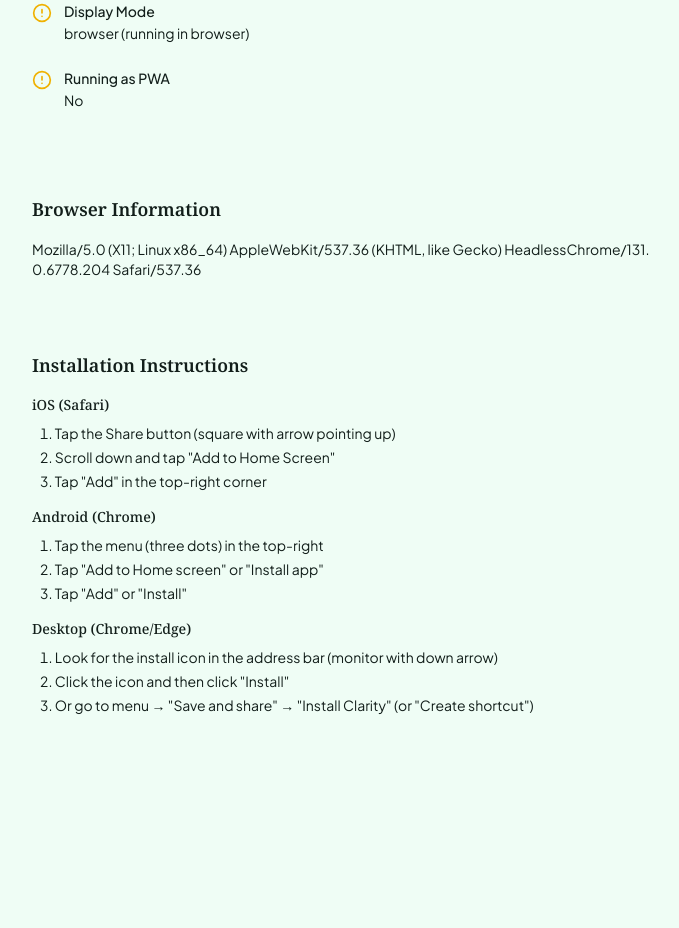
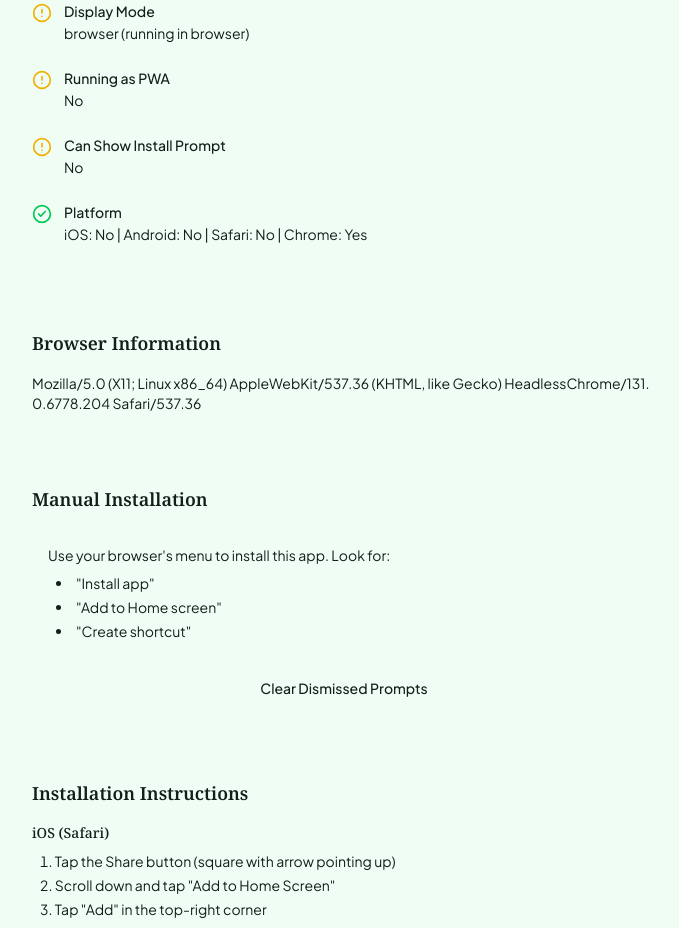
Before and after one commit to MohamedElshazly/Clarity, a Next.js app: page /pwa-status in a window 1280 px wide. Shown: the part 540-1468 px from the top of the page, without its empty margins (296-975 px from the left). Before the commit the page ends 1303 px from the top, so only its background shows below. Built offline with nearby package versions, Linux system fonts and the light colour scheme.

Commit message:
feat: enhance PWA installation prompts; add support for manual installation and improve user feedback

```diff
--- a/app/pwa-status/page.tsx
+++ b/app/pwa-status/page.tsx
@@ -1,7 +1,7 @@
 "use client";
 
 import { useEffect, useState } from "react";
-import { CheckCircle2, XCircle, AlertCircle } from "lucide-react";
+import { CheckCircle2, XCircle, AlertCircle, Download } from "lucide-react";
 
 interface PWAStatus {
 	manifestLoaded: boolean;
@@ -12,6 +12,16 @@ interface PWAStatus {
 	swUrl: string | null;
 	displayMode: string;
 	userAgent: string;
+	canInstall: boolean;
+	isIOS: boolean;
+	isSafari: boolean;
+	isChrome: boolean;
+	isAndroid: boolean;
+}
+
+interface BeforeInstallPromptEvent extends Event {
+	prompt: () => Promise<void>;
+	userChoice: Promise<{ outcome: "accepted" | "dismissed" }>;
 }
 
 export default function PWAStatusPage() {
@@ -24,10 +34,24 @@ export default function PWAStatusPage() {
 		swUrl: null,
 		displayMode: "browser",
 		userAgent: "",
+		canInstall: false,
+		isIOS: false,
+		isSafari: false,
+		isChrome: false,
+		isAndroid: false,
 	});
+
+	const [deferredPrompt, setDeferredPrompt] =
+		useState<BeforeInstallPromptEvent | null>(null);
 
 	useEffect(() => {
 		const checkPWAStatus = async () => {
+			const ua = navigator.userAgent;
+			const isIOS = /iPad|iPhone|iPod/.test(ua);
+			const isAndroid = /android/i.test(ua);
+			const isSafari = /^((?!chrome|android).)*safari/i.test(ua);
+			const isChrome = /chrome/i.test(ua) && !/edge/i.test(ua);
+
 			// Check manifest
 			const manifestLink = document.querySelector(
 				'link[rel="manifest"]'
@@ -75,11 +99,50 @@ export default function PWAStatusPage() {
 				swUrl: swRegistration?.active?.scriptURL || null,
 				displayMode,
 				userAgent: navigator.userAgent,
+				canInstall: false,
+				isIOS,
+				isSafari,
+				isChrome,
+				isAndroid,
 			});
 		};
 
 		checkPWAStatus();
+
+		// Listen for beforeinstallprompt
+		const handler = (e: Event) => {
+			console.log("[PWA Status] beforeinstallprompt fired");
+			e.preventDefault();
+			setDeferredPrompt(e as BeforeInstallPromptEvent);
+			setStatus((prev) => ({ ...prev, canInstall: true }));
+		};
+
+		window.addEventListener("beforeinstallprompt", handler);
+
+		return () => window.removeEventListener("beforeinstallprompt", handler);
 	}, []);
+
+	const handleInstall = async () => {
+		if (!deferredPrompt) {
+			alert("Install prompt not available. Try using your browser menu.");
+			return;
+		}
+
+		deferredPrompt.prompt();
+		const { outcome } = await deferredPrompt.userChoice;
+		console.log("[PWA Status] User choice:", outcome);
+
+		if (outcome === "accepted") {
+			setDeferredPrompt(null);
+			setStatus((prev) => ({ ...prev, canInstall: false }));
+		}
+	};
+
+	const clearLocalStorage = () => {
+		localStorage.removeItem("pwa-install-dismissed");
+		localStorage.removeItem("ios-pwa-install-dismissed");
+		alert("Local storage cleared! The install prompts should appear again.");
+	};
 
 	const StatusRow = ({
 		label,
@@ -188,6 +251,31 @@ export default function PWAStatusPage() {
 						value={status.isStandalone ? "Yes" : "No"}
 						status={status.isStandalone ? "success" : "warning"}
 					/>
+
+					<StatusRow
+						label="Can Show Install Prompt"
+						value={status.canInstall ? "Yes (event fired!)" : "No"}
+						status={status.canInstall ? "success" : "warning"}
+					/>
+
+					<div className="flex items-start gap-3 py-3 border-b border-outline-variant/10">
+						<div className="mt-0.5">
+							{status.isIOS ? (
+								<AlertCircle className="w-5 h-5 text-yellow-500" />
+							) : (
+								<CheckCircle2 className="w-5 h-5 text-green-500" />
+							)}
+						</div>
+						<div className="flex-1">
+							<div className="text-sm font-medium text-on-surface">Platform</div>
+							<div className="text-sm text-tertiary mt-0.5">
+								iOS: {status.isIOS ? "Yes" : "No"} | Android:{" "}
+								{status.isAndroid ? "Yes" : "No"} | Safari:{" "}
+								{status.isSafari ? "Yes" : "No"} | Chrome:{" "}
+								{status.isChrome ? "Yes" : "No"}
+							</div>
+						</div>
+					</div>
 				</div>
 
 				{/* Browser Info */}
@@ -198,6 +286,79 @@ export default function PWAStatusPage() {
 					<div className="text-sm text-tertiary break-all">
 						{status.userAgent}
 					</div>
+				</div>
+
+				{/* Manual Install Button */}
+				<div className="bg-surface-container-high rounded-lg p-6 mb-6">
+					<h2 className="font-serif text-lg font-semibold text-on-surface mb-4">
+						Manual Installation
+					</h2>
+
+					{status.isStandalone ? (
+						<div className="flex items-center gap-2 text-sm text-green-500">
+							<CheckCircle2 className="w-4 h-4" />
+							Already installed as PWA!
+						</div>
+					) : (
+						<div className="space-y-3">
+							{status.canInstall ? (
+								<button
+									onClick={handleInstall}
+									className="w-full flex items-center justify-center gap-2 rounded-full bg-primary-container px-6 py-3 text-sm font-medium text-on-primary-container transition-opacity hover:opacity-90"
+								>
+									<Download className="w-4 h-4" />
+									Install Clarity Now
+								</button>
+							) : (
+								<div className="p-4 rounded-lg bg-surface-container text-sm text-tertiary">
+									{status.isIOS ? (
+										<>
+											<p className="mb-2">
+												iOS doesn&apos;t support automatic install prompts.
+											</p>
+											<p>
+												Tap the Share button{" "}
+												<span className="inline-block">↑</span> and select
+												&quot;Add to Home Screen&quot;
+											</p>
+										</>
+									) : status.isChrome && status.isAndroid ? (
+										<>
+											<p className="mb-2">
+												No install prompt available yet. This could mean:
+											</p>
+											<ul className="list-disc list-inside space-y-1 ml-2">
+												<li>You need to interact more with the site first</li>
+												<li>
+													The browser hasn&apos;t checked PWA criteria yet
+												</li>
+												<li>Check your browser menu for &quot;Install app&quot;</li>
+											</ul>
+										</>
+									) : (
+										<>
+											<p>
+												Use your browser&apos;s menu to install this app. Look
+												for:
+											</p>
+											<ul className="list-disc list-inside space-y-1 ml-2 mt-2">
+												<li>&quot;Install app&quot;</li>
+												<li>&quot;Add to Home screen&quot;</li>
+												<li>&quot;Create shortcut&quot;</li>
+											</ul>
+										</>
+									)}
+								</div>
+							)}
+
+							<button
+								onClick={clearLocalStorage}
+								className="w-full rounded-full border border-outline-variant/20 px-6 py-2 text-sm font-medium text-tertiary transition-opacity hover:opacity-90"
+							>
+								Clear Dismissed Prompts
+							</button>
+						</div>
+					)}
 				</div>
 
 				{/* Installation Instructions */}
--- a/components/pwa/install-prompt.tsx
+++ b/components/pwa/install-prompt.tsx
@@ -14,29 +14,70 @@ export function InstallPrompt() {
 	const [showPrompt, setShowPrompt] = useState(false);
 
 	useEffect(() => {
+		console.log("[PWA Install] Component mounted");
+
 		// Check if user has already dismissed the prompt
 		const dismissed = localStorage.getItem("pwa-install-dismissed");
-		if (dismissed === "true") return;
+		if (dismissed === "true") {
+			console.log("[PWA Install] Previously dismissed");
+			return;
+		}
 
 		// Check if already installed
-		if (window.matchMedia("(display-mode: standalone)").matches) return;
+		if (window.matchMedia("(display-mode: standalone)").matches) {
+			console.log("[PWA Install] Already installed");
+			return;
+		}
+
+		// Check for iOS
+		const isIOS = /iPad|iPhone|iPod/.test(navigator.userAgent);
+		if (isIOS) {
+			console.log("[PWA Install] iOS detected, skipping (use iOS prompt)");
+			return;
+		}
 
 		const handler = (e: Event) => {
+			console.log("[PWA Install] beforeinstallprompt event fired!");
 			e.preventDefault();
 			setDeferredPrompt(e as BeforeInstallPromptEvent);
-			setShowPrompt(true);
+
+			// Show prompt after a short delay
+			setTimeout(() => {
+				setShowPrompt(true);
+				console.log("[PWA Install] Showing prompt");
+			}, 2000);
 		};
 
 		window.addEventListener("beforeinstallprompt", handler);
+		console.log("[PWA Install] Event listener added");
 
-		return () => window.removeEventListener("beforeinstallprompt", handler);
-	}, []);
+		// Fallback: if no event fires within 5 seconds on Android Chrome, something is wrong
+		const timeout = setTimeout(() => {
+			const isAndroid = /android/i.test(navigator.userAgent);
+			const isChrome = /chrome/i.test(navigator.userAgent);
+			if (isAndroid && isChrome && !deferredPrompt) {
+				console.log(
+					"[PWA Install] No install prompt after 5s. Possible reasons: 1) Already installed 2) Not meeting install criteria 3) User engagement required",
+				);
+			}
+		}, 5000);
+
+		return () => {
+			window.removeEventListener("beforeinstallprompt", handler);
+			clearTimeout(timeout);
+		};
+	}, [deferredPrompt]);
 
 	const handleInstall = async () => {
-		if (!deferredPrompt) return;
+		if (!deferredPrompt) {
+			console.log("[PWA Install] No deferred prompt available");
+			return;
+		}
 
+		console.log("[PWA Install] Triggering install prompt");
 		deferredPrompt.prompt();
 		const { outcome } = await deferredPrompt.userChoice;
+		console.log("[PWA Install] User choice:", outcome);
 
 		if (outcome === "accepted") {
 			setShowPrompt(false);
@@ -45,6 +86,7 @@ export function InstallPrompt() {
 	};
 
 	const handleDismiss = () => {
+		console.log("[PWA Install] User dismissed prompt");
 		setShowPrompt(false);
 		localStorage.setItem("pwa-install-dismissed", "true");
 	};
--- a/components/pwa/ios-install-prompt.tsx
+++ b/components/pwa/ios-install-prompt.tsx
@@ -7,25 +7,39 @@ export function IOSInstallPrompt() {
 	const [showPrompt, setShowPrompt] = useState(false);
 
 	useEffect(() => {
+		console.log("[iOS PWA Install] Component mounted");
+
 		// Check if user has already dismissed the prompt
 		const dismissed = localStorage.getItem("ios-pwa-install-dismissed");
-		if (dismissed === "true") return;
+		if (dismissed === "true") {
+			console.log("[iOS PWA Install] Previously dismissed");
+			return;
+		}
 
 		// Check if already installed
-		if (window.matchMedia("(display-mode: standalone)").matches) return;
+		if (window.matchMedia("(display-mode: standalone)").matches) {
+			console.log("[iOS PWA Install] Already installed");
+			return;
+		}
 
 		// Detect iOS Safari
 		const isIOS = /iPad|iPhone|iPod/.test(navigator.userAgent);
 		const isSafari = /^((?!chrome|android).)*safari/i.test(navigator.userAgent);
 
+		console.log("[iOS PWA Install] isIOS:", isIOS, "isSafari:", isSafari);
+
 		if (isIOS && isSafari) {
 			// Show prompt after a short delay
-			const timer = setTimeout(() => setShowPrompt(true), 3000);
+			const timer = setTimeout(() => {
+				setShowPrompt(true);
+				console.log("[iOS PWA Install] Showing prompt");
+			}, 3000);
 			return () => clearTimeout(timer);
 		}
 	}, []);
 
 	const handleDismiss = () => {
+		console.log("[iOS PWA Install] User dismissed prompt");
 		setShowPrompt(false);
 		localStorage.setItem("ios-pwa-install-dismissed", "true");
 	};
```
